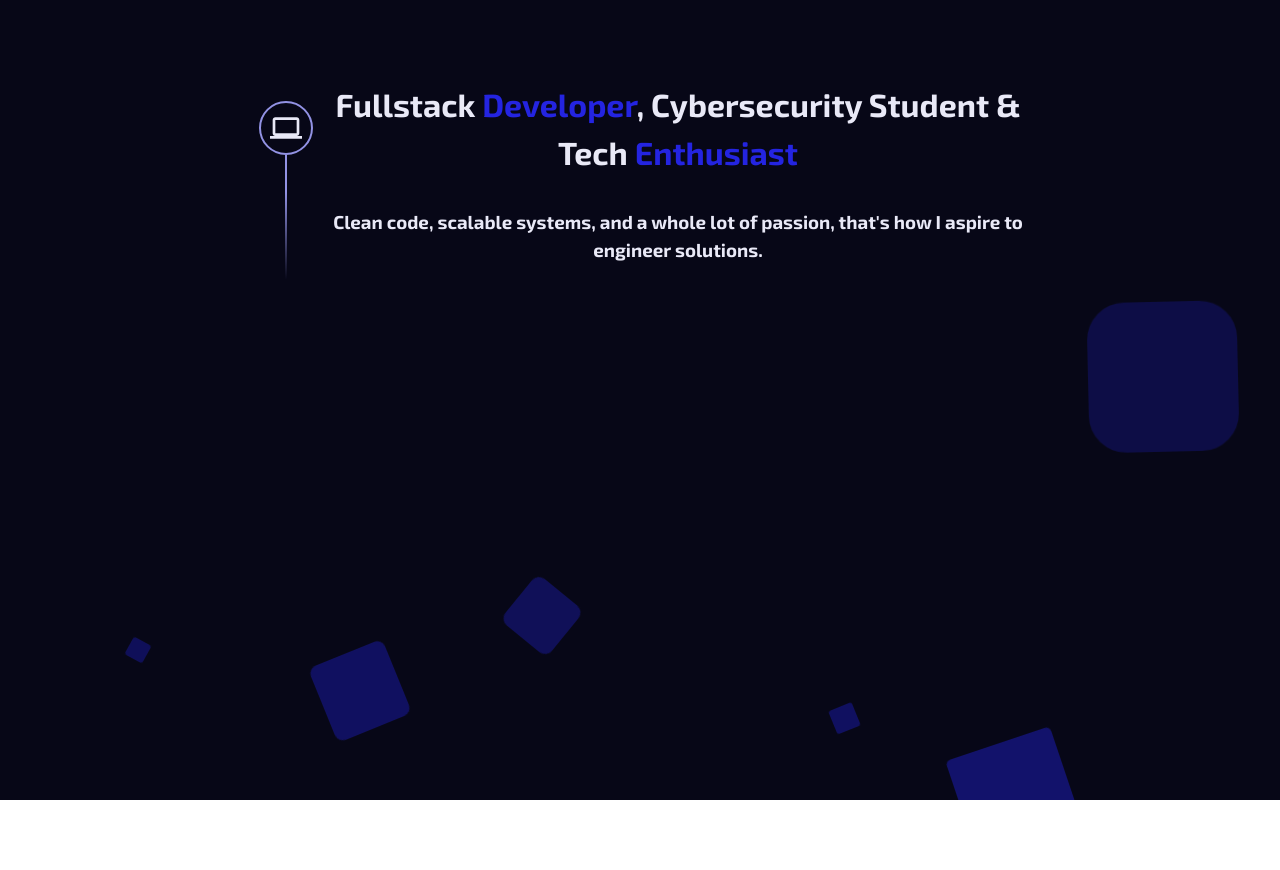
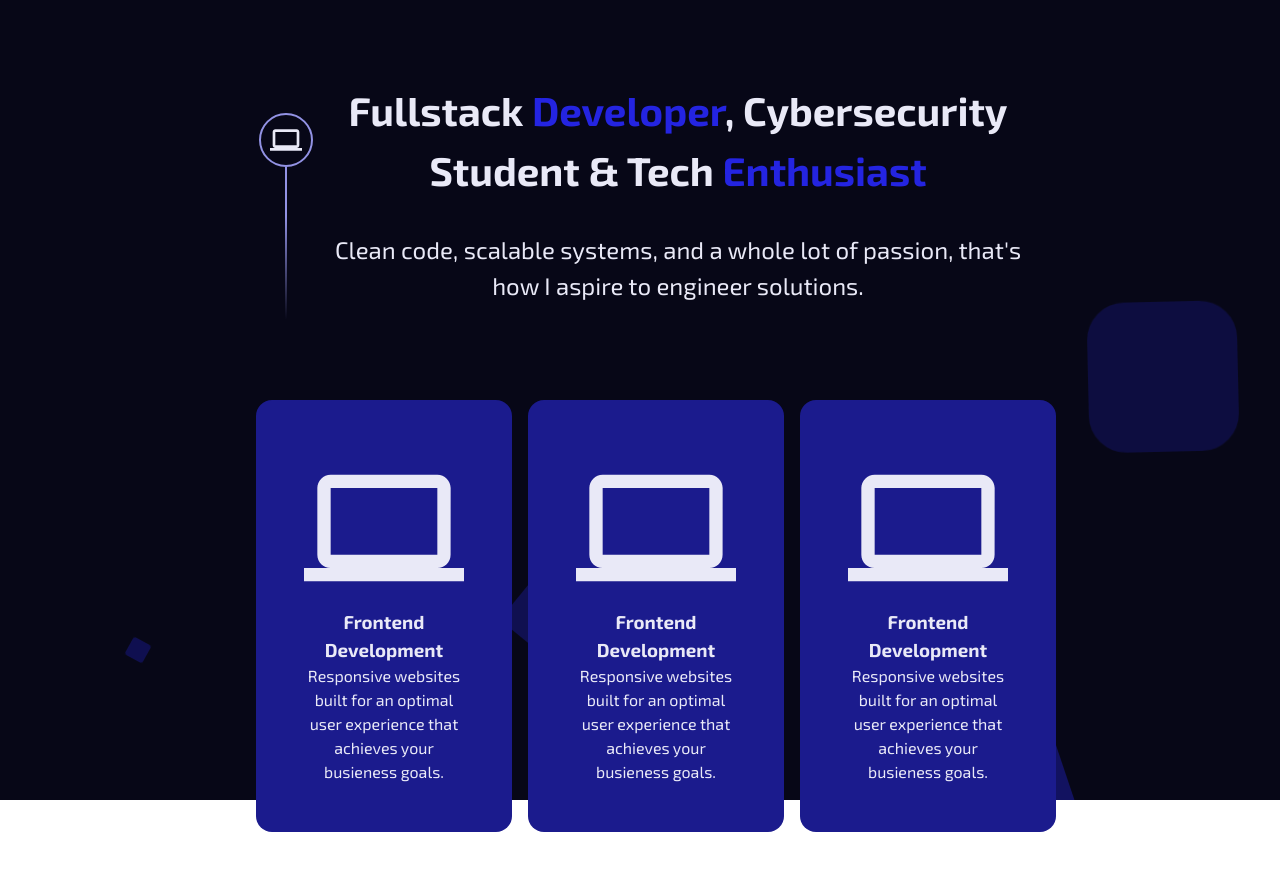
Before and after one commit to PopescuStefan1/Personal-Website, a React (Vite) app: page / in a window 1280 px wide. Shown: the top 870 px of the page. Before the commit the page ends 800 px from the top, so only its background shows below. Built offline with nearby package versions, Linux system fonts and the light colour scheme.

Commit message:
Add placeholder cards

```diff
--- a/src/App.css
+++ b/src/App.css
@@ -4,6 +4,7 @@
     --primary-color: #9292e4;
     --secondary-color: #1b1b8d;
     --accent-color: #2424e1;
+    --accent-color-semi-transparent: #2424e166;
 }
 
 * {
@@ -49,7 +50,7 @@
     list-style: none;
     width: 20px;
     height: 20px;
-    background: rgba(36, 36, 255, 0.4);
+    background: var(--accent-color-semi-transparent);
     animation: animate 25s linear infinite;
     bottom: -150px;
 }
@@ -159,11 +160,15 @@
 }
 
 .header-div-cell h2 {
-    font-size: 2rem;
+    font-size: 2.5rem;
+}
+
+.header-div-cell p {
+    font-size: 1.5rem;
 }
 
 .header-div-cell h2,
-.header-div-cell h3 {
+.header-div-cell p {
     padding: 1rem 0;
 }
 
@@ -210,3 +215,19 @@
 .accent {
     color: var(--accent-color);
 }
+
+.icon-cards {
+    margin-top: 5rem;
+    display: flex;
+    gap: 1rem;
+}
+
+.card {
+    flex-grow: 1;
+    display: flex;
+    flex-direction: column;
+    align-items: center;
+    background-color: var(--secondary-color);
+    padding: 3rem;
+    border-radius: 16px;
+}
--- a/src/App.jsx
+++ b/src/App.jsx
@@ -29,10 +29,43 @@ function App() {
                             <div className="vertical-line"></div>
                         </div>
                         <div className="header-div-cell">
-                            <h3>
+                            <p>
                                 Clean code, scalable systems, and a whole lot of passion, that&apos;s how I aspire to
                                 engineer solutions.
-                            </h3>
+                            </p>
+                        </div>
+                    </div>
+
+                    <div className="icon-cards">
+                        <div className="card">
+                            <IconContext.Provider value={{ size: "10em" }}>
+                                <MdComputer />
+                            </IconContext.Provider>
+                            <h3>Frontend Development</h3>
+                            <p>
+                                Responsive websites built for an optimal user experience that achieves your busieness
+                                goals.
+                            </p>
+                        </div>
+                        <div className="card">
+                            <IconContext.Provider value={{ size: "10em" }}>
+                                <MdComputer />
+                            </IconContext.Provider>
+                            <h3>Frontend Development</h3>
+                            <p>
+                                Responsive websites built for an optimal user experience that achieves your busieness
+                                goals.
+                            </p>
+                        </div>
+                        <div className="card">
+                            <IconContext.Provider value={{ size: "10em" }}>
+                                <MdComputer />
+                            </IconContext.Provider>
+                            <h3>Frontend Development</h3>
+                            <p>
+                                Responsive websites built for an optimal user experience that achieves your busieness
+                                goals.
+                            </p>
                         </div>
                     </div>
                 </div>
```
